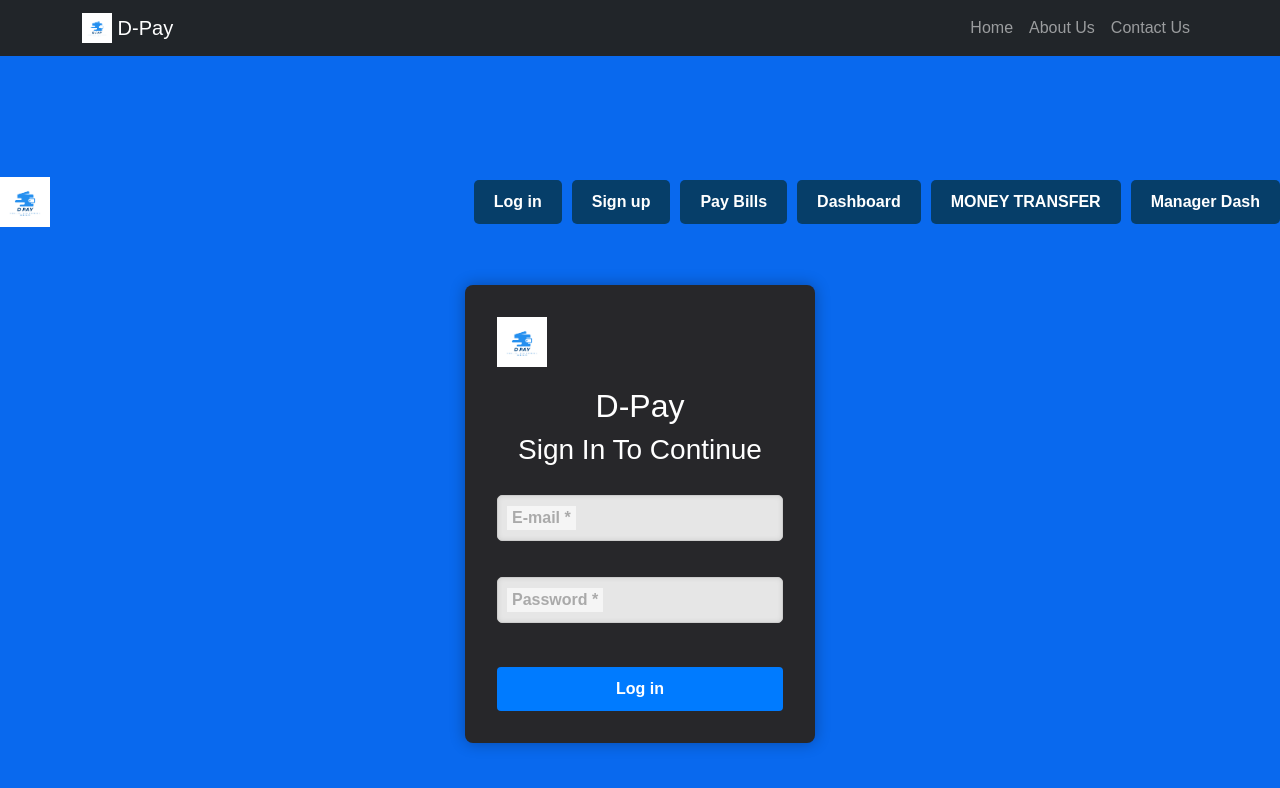
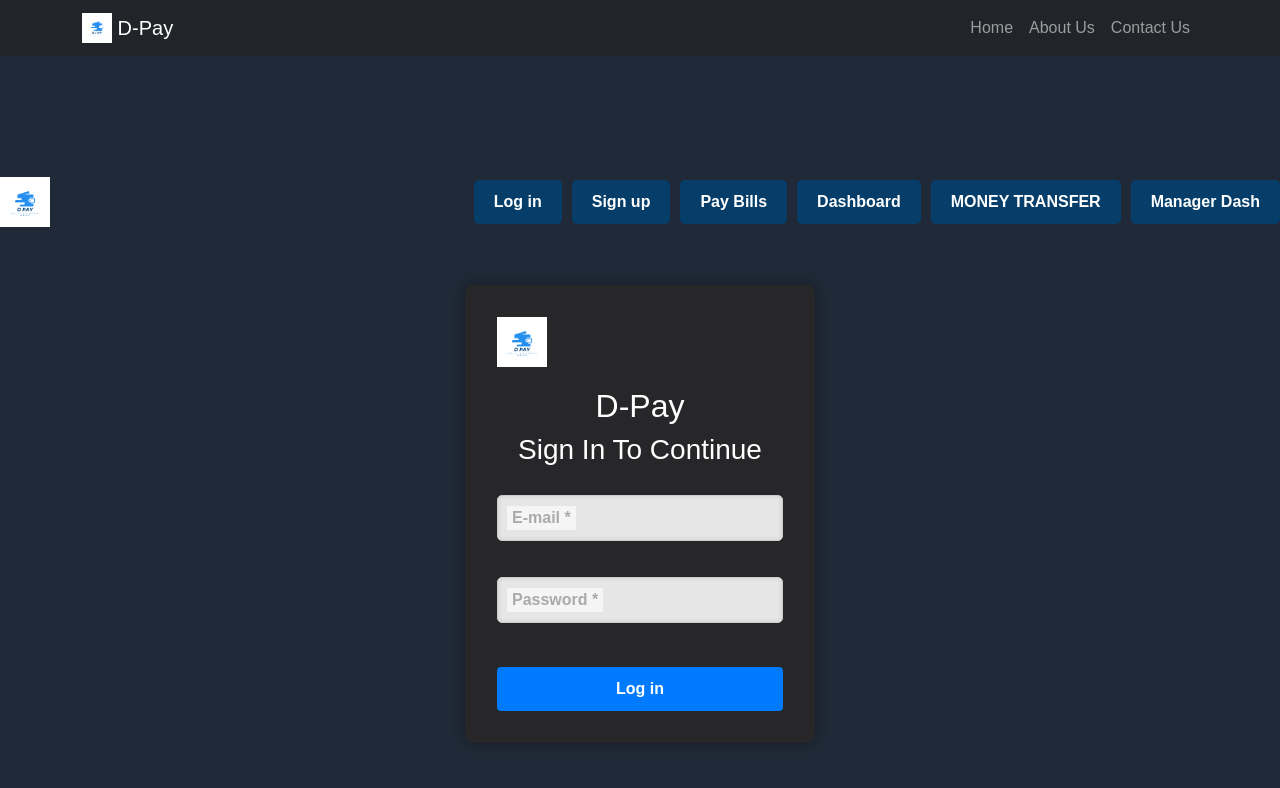
Before and after one commit to dawoodadnann/DDD-Banking-App, a React (Create React App) app: page /login in a window 1280 px wide. Shown: the top 788 px of the page. Built offline with nearby package versions, Linux system fonts and the light colour scheme.

Commit message:
Shuffled the background color to the previous one

```diff
--- a/src/App.css
+++ b/src/App.css
@@ -1,8 +1,7 @@
 @import url('https://fonts.googleapis.com/css2?family=Inter:wght@400;500;600;700&display=swap');
 
 body {
-    /* background-color: #1f2937 !important; */
-    background-color: #0969ee !important;
+    background-color: #1f2937 !important;
     font-family: 'Inter', sans-serif;
     font-family: 'Arial', sans-serif;
   margin: 0;
```
